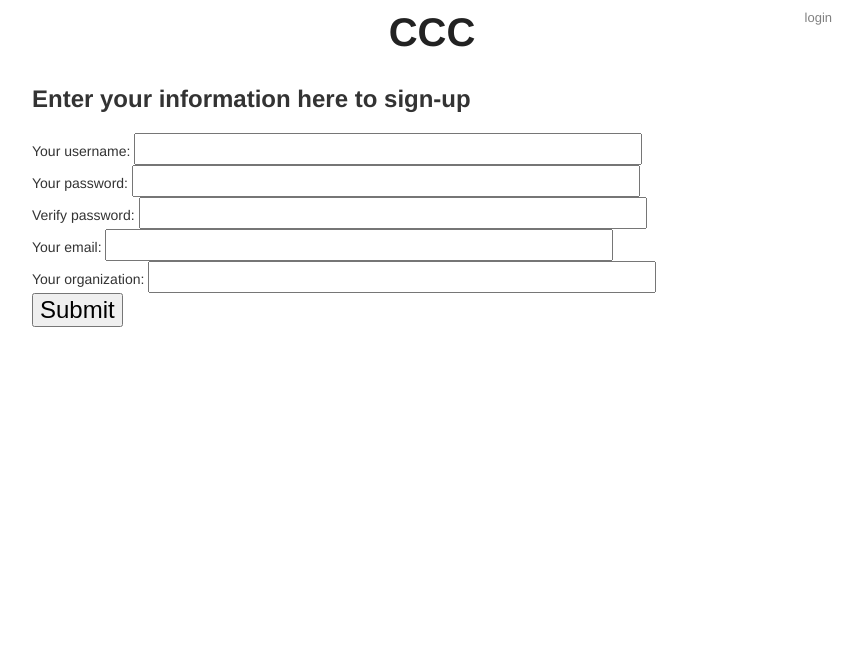
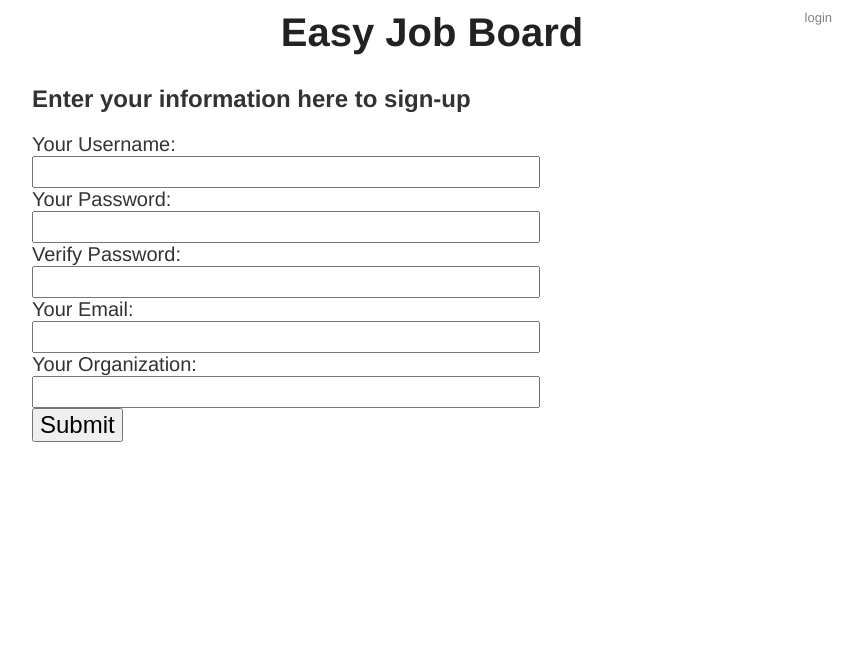
Before and after one commit to nheffelman/easyjobboard, a Python web app: template templates/signup.html in a window 1280 px wide. Shown: the top 648 px of the page, without its empty margins (208-1071 px from the left). Run offline with Jinja, Linux system fonts and the light colour scheme; the template is opened without the code that fills it, so the values that code supplies are empty.

Commit message:
prettier login signup and about

```diff
--- a/config.json
+++ b/config.json
@@ -382,6 +382,8 @@
     "forms.less",
     "buttons.less",
     "glyphicons.less",
+    "button-groups.less",
+    "input-groups.less",
     "jumbotron.less",
     "modals.less"
   ],
@@ -399,5 +401,5 @@
     "scrollspy.js",
     "transition.js"
   ],
-  "customizerUrl": "http://getbootstrap.com/customize/?id=b490c99b04b938410524"
+  "customizerUrl": "http://getbootstrap.com/customize/?id=69b18262e0545a9e15a8"
 }
--- a/templates/anypage.html
+++ b/templates/anypage.html
@@ -10,7 +10,7 @@
         <link href="/bootstrap-prestructure_files/css" rel="stylesheet" type="text/css">
         <script type="text/javascript" src="/js/jquery-2.1.1.min.js"></script>
 		<script type="text/javascript" src="/js/bootstrap.min.js"></script>
-		<title>Course Command Center</title>
+		<title>Easy Job Board</title>
 
 </head>
 
--- a/templates/signup.html
+++ b/templates/signup.html
@@ -2,43 +2,62 @@
 
 <html>
 <head>
-	<title>CCC</title>
+	<title>Easy Job Board</title>
 	<link href="/stylesheets/style.css" rel="stylesheet" type="text/css">
 </head>
 
 	<body>
 	    <a href="/" class="main-title">
-	      CCC
+	       Easy Job Board
 	    </a>
 
 		   <div class=login-area>
 			   <a href="/login" class="login-link"> login </a>
 		   </div>
+<div class="container-fluid">
+<form class="form-horizontal" method ="post">
+	<div class="form-group">
+		<h2>Enter your information here to sign-up</h2>
+    </div>
+    <div class="form-group">
+		<label for="username1" class="col-sm-2 control-label">Your Username:</label>
+		<div class="col-sm-10">
+			<input type="text" class="form-control" name="username" value="{{ username }}"><div style="color: red">{{ error_un }}</div>
+		</div>
+	</div>
+	<div class="form-group">
+		<label for="password1" class="col-sm-2 control-label">Your Password:</label>
+		<div class="col-sm-10">
+			<input type="password" class="form-control" name="password" value="{{ password }}"><div style="color: red">{{ error_pw }}</div>
+		</div>
+	</div>
+	<div class="form-group">
+		<label for="verify" class="col-sm-2 control-label">Verify Password:</label>
+		<div class="col-sm-10">
+			<input type="password" class="form-control" name="verify" value="{{ verify }}"><div style="color: red">{{ error_v }}</div>
+		</div>
+	</div>
+	<div class="form-group">
+		<label for="email" class="col-sm-2 control-label">Your Email:</label>
+		<div class="col-sm-10">
+			<input type="text" class="form-control" name="email" value="{{ email }}"><div style="color: red">{{ error_e }}</div>
+		</div>
+	</div>
+	<div class="form-group">
+		<label for="organization" class="col-sm-2 control-label">Your Organization:</label>
+		<div class="col-sm-10">
+			<input type="text" class="form-control" name="organization" value="{{ organization }}"><div style="color: red">{{ error_o }}</div>
+		</div>
+	</div>
 
-<form method ="post">
-    <h2>Enter your information here to sign-up</h2>
+  </div>
+	<input type="submit">
 
- Your username:  <input type="text" name="username" value="{{ username }}"><div style="color: red">{{ error_un }}</div>
+</form>
+</div>
 
 
 
-   Your password: <input type="password" name="password" value="{{ password }}"><div style="color: red">{{ error_pw }}</div>
-
-
-
-   Verify password: <input type="password" name="verify" value="{{ verify }}"><div style="color: red">{{ error_v }}</div>
-
-
-
-   Your email: <input type="text" name="email" value="{{ email }}"><div style="color: red">{{ error_e }}</div>
-
-
-
-   Your organization: <input type="text" name="organization" value="{{ organization }}"><div style="color: red">{{ error_o }}</div>
-
-
-    <input type="submit">
-</form>
 
 	</body>
 </html>
```
Also changed, not shown: templates/login.html (+16 -10 lines), 1 other file.
